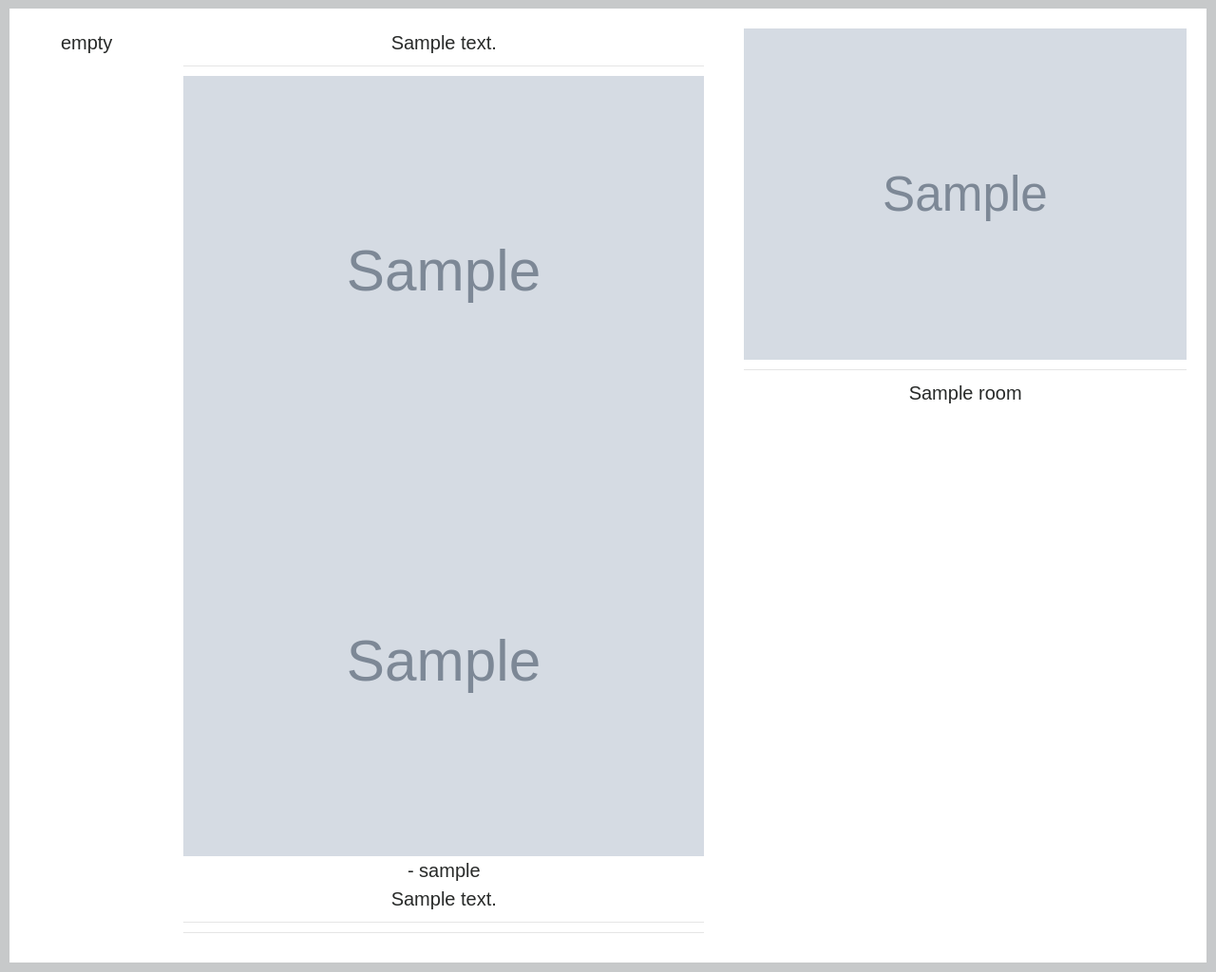
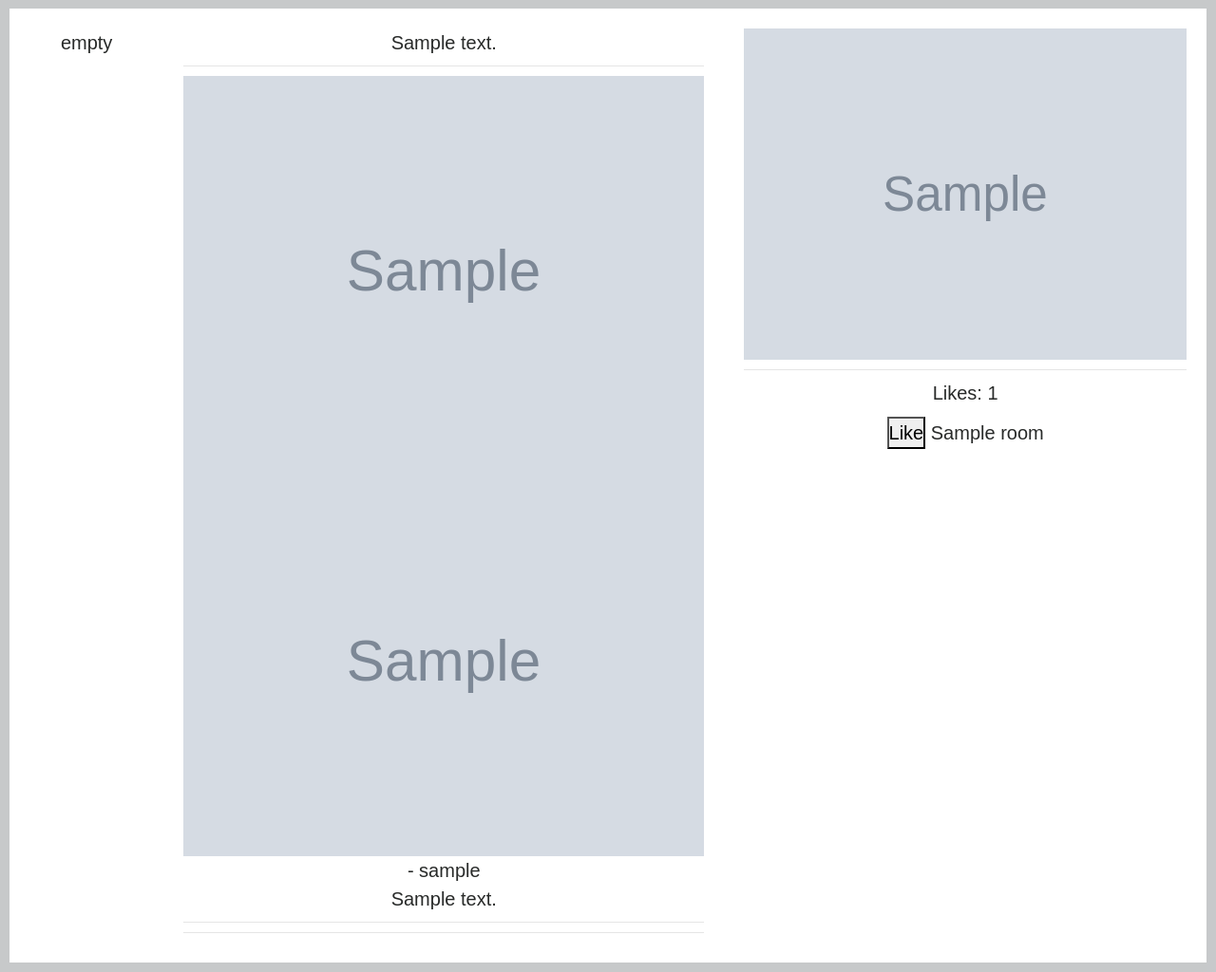
Before and after one commit to SalehOH/Rabbit, a Django app: a page that uses templates/RabbitHole/post.html in a window 1280 px wide. Shown: the part 35-1059 px from the top of the page at 95% size. Run offline with Django 4.2, Linux system fonts and the light colour scheme; tables that the repository leaves empty hold one stand-in row (values such as "Sample post"); grey boxes marked "Sample" are stand-in pictures; some web fonts are replaced.

Commit message:
Added ability to like posts +validation

```diff
--- a/RabbitHole/models.py
+++ b/RabbitHole/models.py
@@ -36,6 +36,7 @@ class Post(models.Model):
     room = models.ForeignKey(Room, on_delete=models.CASCADE, related_name='room')
     user = models.ForeignKey(User, on_delete=models.CASCADE, related_name='creator')
     slug= models.SlugField(default='',null=True)
+    countlikes = models.IntegerField(default=0)
 
     def save(self, *args, **kwargs):
         self.slug = slugify(" ".join(self.content.split(" ")[:6]))
@@ -50,7 +51,8 @@ class Reply(models.Model):
     created_at = models.DateTimeField(auto_now_add=True)
     post = models.ForeignKey(Post, on_delete=models.CASCADE, related_name='replies')
     user = models.ForeignKey(User, on_delete=models.CASCADE, related_name='replies')
-    slug= models.SlugField(default='',null=True)
+    slug = models.SlugField(default='',null=True)
+    countlikes = models.IntegerField(default=0)
 
 
     class Meta:
@@ -66,4 +68,10 @@ class Reply(models.Model):
 
 class Like(models.Model):
     user = models.ForeignKey(User, on_delete=models.CASCADE, related_name='likes')
-    post = models.ForeignKey(Post, on_delete=models.CASCADE, related_name='likes')
+    post = models.ForeignKey(Post, on_delete=models.CASCADE, related_name='likes', null=True)
+    reply = models.ForeignKey(Reply, on_delete=models.CASCADE, related_name='likes', null=True)
+
+
+    class Meta:
+        unique_together = ('user', 'post')
+        unique_together = ('user', 'reply')
--- a/RabbitHole/urls.py
+++ b/RabbitHole/urls.py
@@ -12,4 +12,6 @@ urlpatterns = [
     path('<room_name>/<post_id>/<post_slug>/create-reply/', views.create_reply, name='create_reply'),
     path('<room_name>/delete_post/<post_id>/', views.delete_post, name='delete_post'),
     path('<room_name>/<post_id>/<post_slug>/delete_reply/<reply_id>/', views.delete_reply, name='delete_reply'),
+    path('like_post/<int:post_id>/', views.like_post, name='like_post'),
+    path('logout/', views.logout_view, name='logout'),
 ]
--- a/RabbitHole/views.py
+++ b/RabbitHole/views.py
@@ -2,9 +2,11 @@ from django.shortcuts import render, get_object_or_404, redirect
 from django.contrib.auth.decorators import login_required
 from django.contrib.auth import get_user_model
 from django.contrib import messages
+from django.http import JsonResponse
+from django.contrib.auth import logout
 
 
-from .models import Room, Post,Reply
+from .models import Room, Post,Reply, Like
 from .forms import RoomForm, PostForm, ReplyForm
 
 User = get_user_model()
@@ -76,6 +78,22 @@ def post(request, room_name, post_id, post_slug):
     context = {'post': post, 'replies': replies}
     return render(request, 'RabbitHole/post.html', context)
 
+@login_required
+def like_post(request, post_id):
+    post = get_object_or_404(Post, id=post_id)
+    if post.likes.filter(user=request.user).exists():
+        return JsonResponse({'error': 'You have already liked this post.'}, status=400)
+
+    like = Like.objects.create(user=request.user, post=post)
+    post.countlikes += 1
+    post.save()
+    data = {'likes': post.countlikes}
+    return JsonResponse(data)
+
+def like_reply(request, reply_id):
+    post = get_object_or_404(Post, id=reply_id)
+    post.likes += 1
+    post.save()
 
 @login_required
 def create_post(request, room_name):
@@ -141,3 +159,8 @@ def user(request, username):
 
     context = {'user': user,'posts': posts,}
     return render(request, 'RabbitHole/user.html', context)
+
+@login_required
+def logout_view(request):
+    logout(request)
+    return redirect('home')
--- a/templates/RabbitHole/post.html
+++ b/templates/RabbitHole/post.html
@@ -6,6 +6,22 @@
 <div class="container">
     <h1>{{post.room.name}} - post</h1>
 </div>
+
+<script>
+function increaseLikes(postId) {
+  var request = new XMLHttpRequest();
+  request.open('GET', '/like_post/' + postId + '/');
+  request.onload = function() {
+    if (request.status === 200) {
+      var data = JSON.parse(request.responseText);
+      document.getElementById('likes-' + postId).innerHTML = data.likes;
+    } else {
+      console.log('Error: ' + request.status);
+    }
+  };
+  request.send();
+}
+</script>
 
 <div class="grid-container">
   <div class="grid-item"> empty</div>
@@ -33,6 +49,8 @@
   <div class="grid-item">
     <img src="{{post.room.avatar.url}}" alt="{{post.room.name}}">
     <hr>
+    <p>Likes: <span id="likes-{{ post.id }}">{{ post.countlikes }}</span></p>
+    <button onclick="increaseLikes({{ post.id }})">Like</button>
     {{post.room.name}}
   </div>
 </div>
--- a/templates/RabbitHole/room.html
+++ b/templates/RabbitHole/room.html
@@ -38,7 +38,9 @@
 
   </div>
   <div class="grid-item">
+    {% if room.avatar %}
     <img src="{{room.avatar.url}}" alt="{{room.name}}">
+    {% endif %}
     <hr>
     {{room.name}}
   </div>
```
Also changed, not shown: RabbitHole/migrations/0003_like_reply_post_countlikes_reply_countlikes_and_more.py (added).
